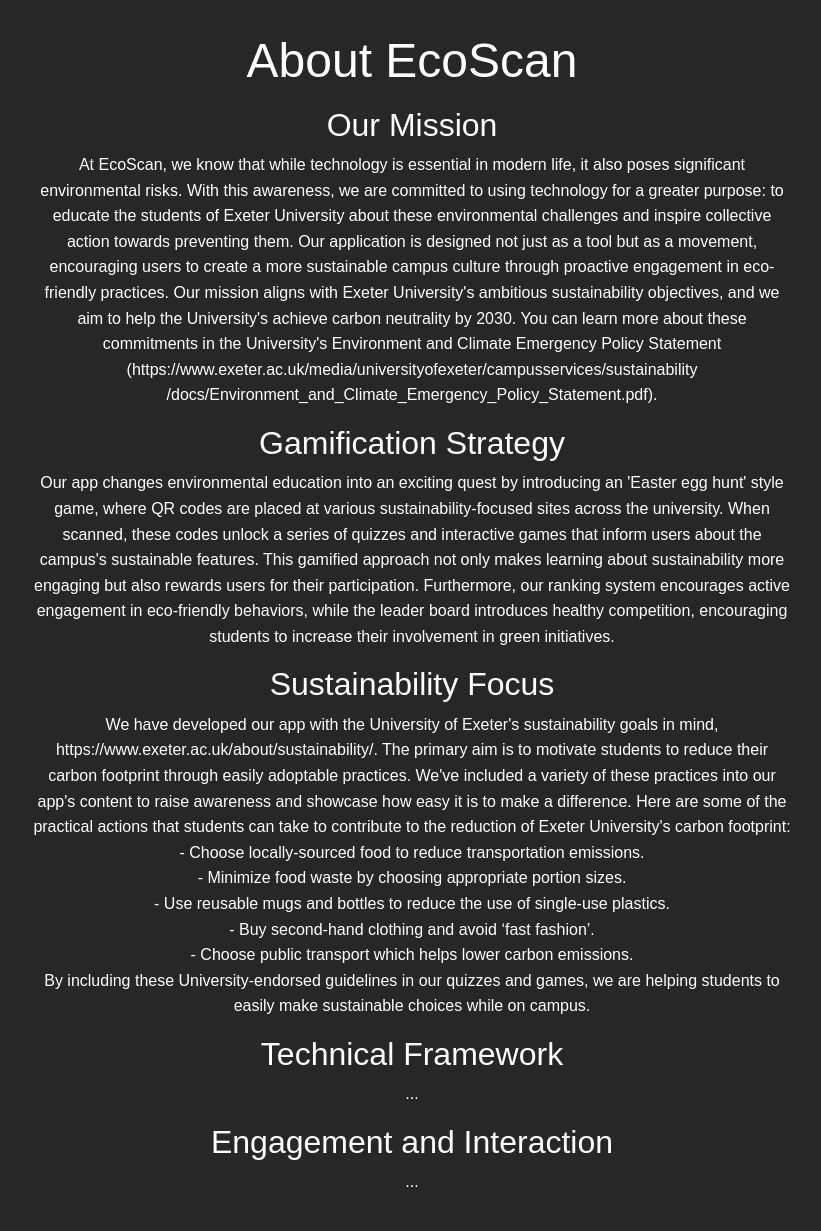
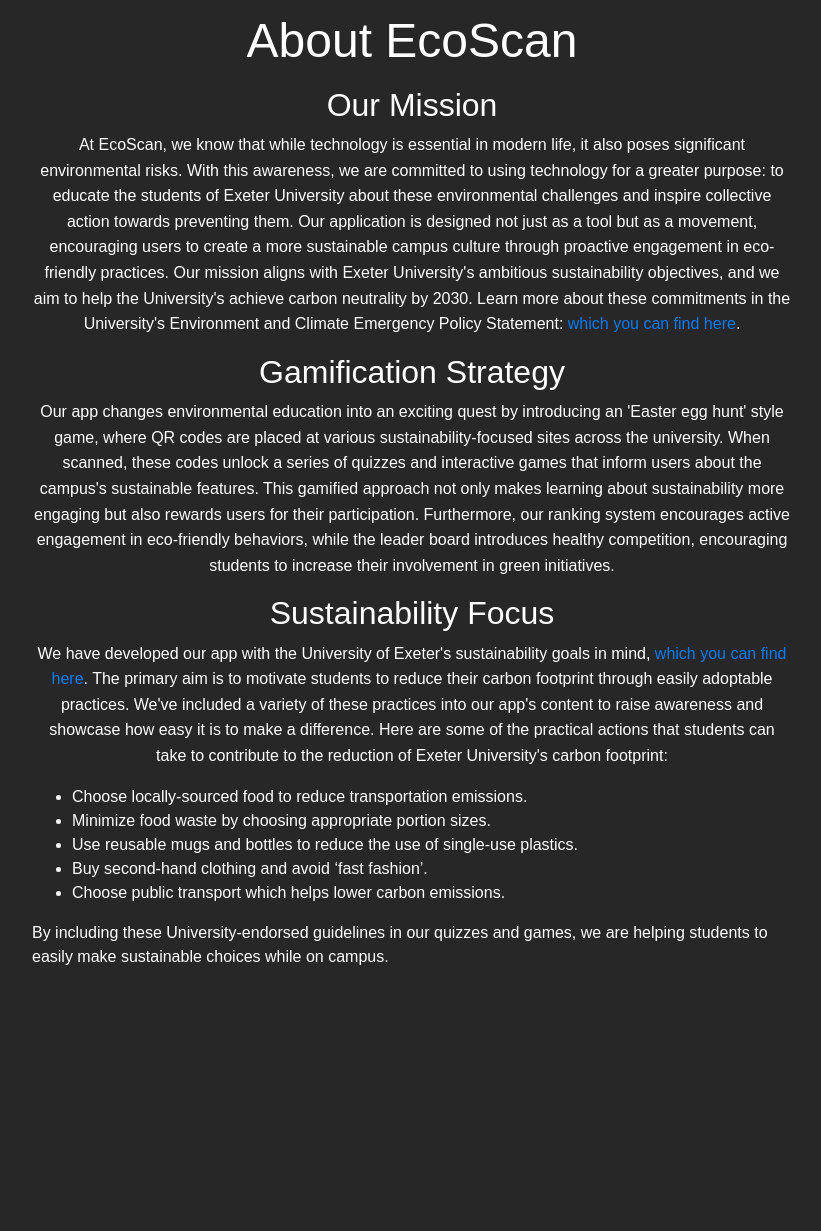
Before and after one commit to EdSmith8563/ecoScan, a Django app: page /about/ in a window 1280 px wide. Shown: the part 58-1289 px from the top of the page, without its empty margins (228-1049 px from the left). After the commit the page ends 1023 px from the top, so only its background shows below. Run offline with Django 4.2, Linux system fonts and the light colour scheme; some libraries are stand-ins or nearby versions.

Commit message:
reformatted about page

```diff
--- a/templates/about.html
+++ b/templates/about.html
@@ -7,6 +7,13 @@
     <title>About EcoScan</title>
     <link href="https://stackpath.bootstrapcdn.com/bootstrap/4.5.2/css/bootstrap.min.css" rel="stylesheet">
     <link rel="stylesheet" type="text/css" href="{% static 'about/styles/aboutStyles.css' %}">
+    <style>
+        .container {
+            max-width: 800px; /* Adjust this value based on your current settings */
+            margin: auto;
+            padding: 0 20px; /* This adds some padding on the left and right */
+        }
+    </style>
 </head>
 <body>
     <header>
@@ -17,32 +24,40 @@
         <h1>About EcoScan</h1>
         <section>
             <h2>Our Mission</h2>
-            <p>At EcoScan, we know that while technology is essential in modern life, it also poses significant environmental risks. With this awareness, we are committed to using technology for a greater purpose: to educate the students of Exeter University about these environmental challenges and inspire collective action towards preventing them. Our application is designed not just as a tool but as a movement, encouraging users to create a more sustainable campus culture through proactive engagement in eco-friendly practices. Our mission aligns with Exeter University's ambitious sustainability objectives, and we aim to help the University's achieve carbon neutrality by 2030. You can learn more about these commitments in the University's Environment and Climate Emergency Policy Statement (https://www.exeter.ac.uk/media/universityofexeter/campusservices/sustainability<br>/docs/Environment_and_Climate_Emergency_Policy_Statement.pdf).</p>
+            <p>At EcoScan, we know that while technology is essential in modern life, it also poses significant
+                environmental risks. With this awareness, we are committed to using technology for a greater
+                purpose: to educate the students of Exeter University about these environmental challenges and
+                inspire collective action towards preventing them. Our application is designed not just as a tool
+                 but as a movement, encouraging users to create a more sustainable campus culture through proactive
+                  engagement in eco-friendly practices. Our mission aligns with Exeter University's ambitious
+                   sustainability objectives, and we aim to help the University's achieve carbon neutrality by 2030.
+                    Learn more about these commitments in the University's Environment and Climate Emergency
+                    Policy Statement: <a href="https://www.exeter.ac.uk/media/universityofexeter/campusservices/sustainability/docs/Environment_and_Climate_Emergency_Policy_Statement.pdf">which you can find here</a>.</p>
         </section>
         <section>
             <h2>Gamification Strategy</h2>
-            <p>Our app changes environmental education into an exciting quest by introducing an 'Easter egg hunt' style game, where QR codes are placed at various sustainability-focused sites across the university. When scanned, these codes unlock a series of quizzes and interactive games that inform users about the campus's sustainable features. This gamified approach not only makes learning about sustainability more engaging but also rewards users for their participation. Furthermore, our ranking system encourages active engagement in eco-friendly behaviors, while the leader board introduces healthy competition, encouraging students to increase their involvement in green initiatives.</p>
+            <p>Our app changes environmental education into an exciting quest by introducing an 'Easter egg hunt'
+                 style game, where QR codes are placed at various sustainability-focused sites across the
+                  university. When scanned, these codes unlock a series of quizzes and interactive games that
+                   inform users about the campus's sustainable features. This gamified approach not only makes
+                    learning about sustainability more engaging but also rewards users for their participation.
+                    Furthermore, our ranking system encourages active engagement in eco-friendly behaviors,
+                     while the leader board introduces healthy competition, encouraging students to increase their
+                      involvement in green initiatives.</p>
         </section>
         <section>
             <h2>Sustainability Focus</h2>
-            <p>We have developed our app with the University of Exeter's sustainability goals in mind, https://www.exeter.ac.uk/about/sustainability/. The primary aim is to motivate students to reduce their carbon footprint through easily adoptable practices. We've included a variety of these practices into our app's content to raise awareness and showcase how easy it is to make a difference. Here are some of the practical actions that students can take to contribute to the reduction of Exeter University's carbon footprint:
-                <br>
-                -	Choose locally-sourced food to reduce transportation emissions.<br>
-                -	Minimize food waste by choosing appropriate portion sizes.<br>
-                -	Use reusable mugs and bottles to reduce the use of single-use plastics.<br>
-                -	Buy second-hand clothing and avoid ‘fast fashion’.<br>
-                -	Choose public transport which helps lower carbon emissions.<br>
-
-                By including these University-endorsed guidelines in our quizzes and games, we are helping students to easily make sustainable choices while on campus.
+            <p>We have developed our app with the University of Exeter's sustainability goals in mind, <a href="https://www.exeter.ac.uk/about/sustainability/">which you can find here</a>. The primary aim is to motivate students to reduce their carbon footprint through easily adoptable practices. We've included a variety of these practices into our app's content to raise awareness and showcase how easy it is to make a difference. Here are some of the practical actions that students can take to contribute to the reduction of Exeter University's carbon footprint:
+                <ul>
+                    <li>Choose locally-sourced food to reduce transportation emissions.</li>
+                    <li>Minimize food waste by choosing appropriate portion sizes.</li>
+                    <li>Use reusable mugs and bottles to reduce the use of single-use plastics.</li>
+                    <li>Buy second-hand clothing and avoid ‘fast fashion’.</li>
+                    <li>Choose public transport which helps lower carbon emissions.</li>
+                </ul>
+                By including these University-endorsed guidelines in our quizzes and games, we are helping students to
+                easily make sustainable choices while on campus.
                 </p>
-        </section>
-        <section>
-            <h2>Technical Framework</h2>
-            <p>...</p>
-        </section>
-        <section>
-            <h2>Engagement and Interaction</h2>
-            <p>...</p>
         </section>
     </div>
 </body>
```
